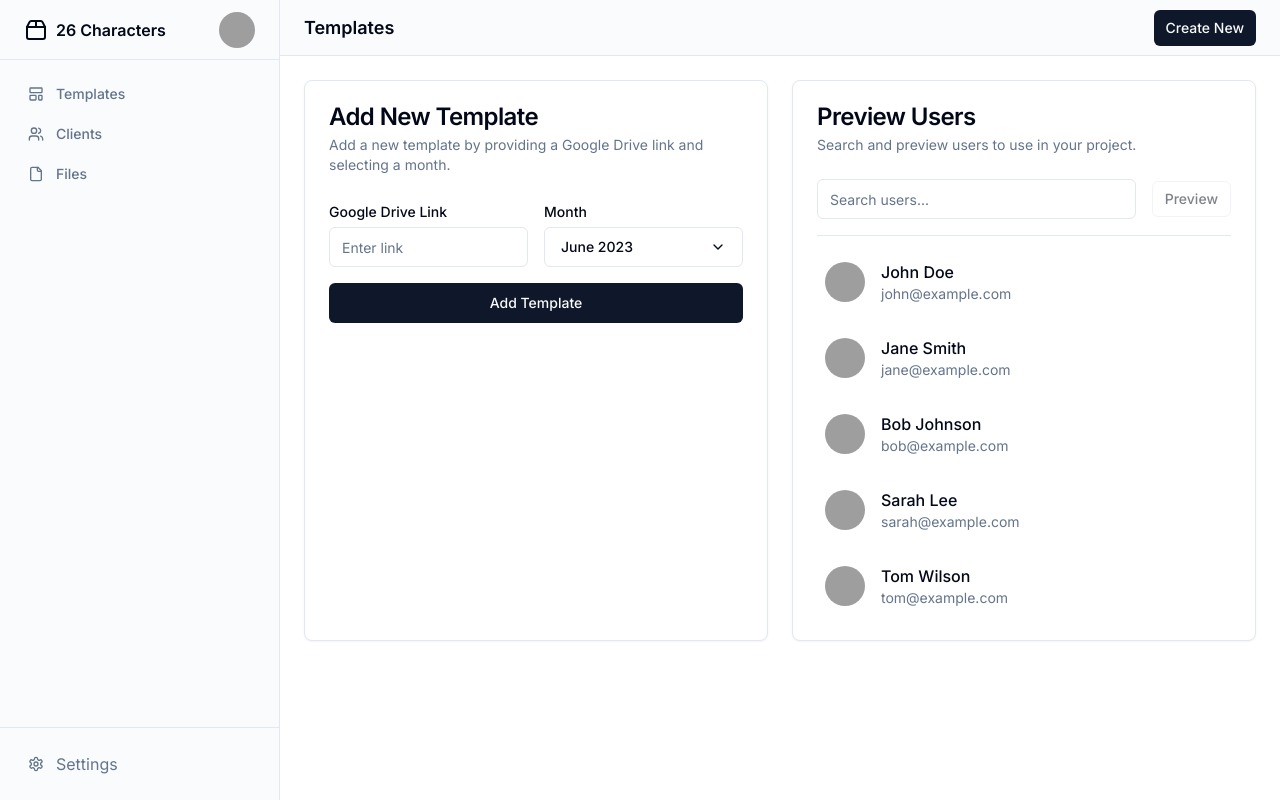
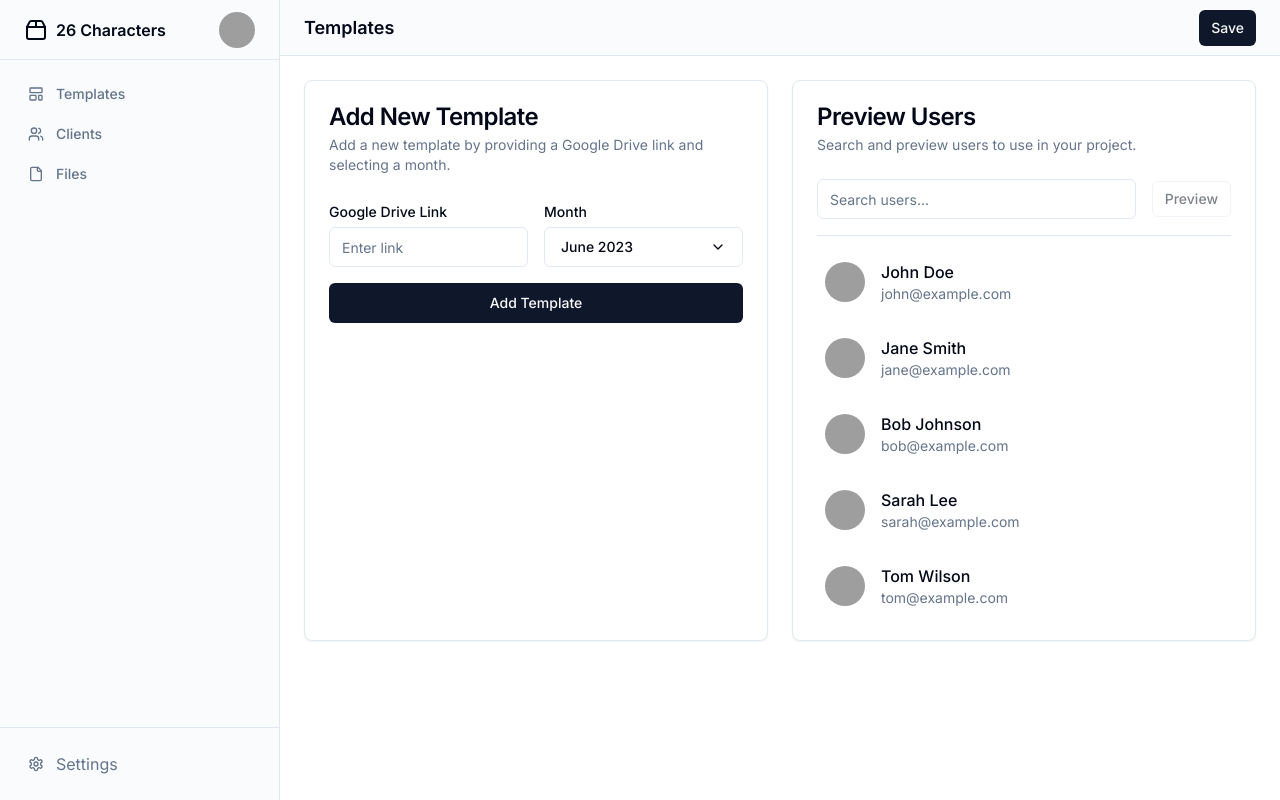
Before and after one commit to lezgoverci/26-characters-app, a Next.js app: page /templates/create in a window 1280 px wide. Built offline with nearby package versions, Linux system fonts and the light colour scheme; grey boxes are pictures that could not be loaded.

Commit message:
redirects to create templates page

```diff
--- a/app/(authenticated)/templates/[id]/page.tsx
+++ b/app/(authenticated)/templates/[id]/page.tsx
@@ -41,7 +41,7 @@ export default function Component() {
       <div className="flex flex-col">
         <header className="flex h-14 items-center justify-between border-b bg-muted/40 px-4 md:px-6">
           <h1 className="text-lg font-semibold">Templates</h1>
-          <Button size="sm">Create New</Button>
+          <Button size="sm">Save</Button>
         </header>
         <main className="flex-1 overflow-auto p-4 md:p-6 md:grid md:grid-cols-2 md:gap-6">
           <div className="grid gap-6">
--- /dev/null
+++ b/app/(authenticated)/templates/create/page.tsx
@@ -0,0 +1,7 @@
+import Templates from "../[id]/page";
+
+export default function TemplatesCreate(){
+    return(
+        <Templates/>
+    )
+}
--- a/app/(authenticated)/templates/page.tsx
+++ b/app/(authenticated)/templates/page.tsx
@@ -1,3 +1,4 @@
+'use client'
 /**
  * v0 by Vercel.
  * @see https://v0.dev/t/ZqmtuBPpN3F
@@ -10,13 +11,15 @@ import { Avatar, AvatarImage, AvatarFallback } from "@/components/ui/avatar"
 import { Table, TableHeader, TableRow, TableHead, TableBody, TableCell } from "@/components/ui/table"
 
 import SideMenu from "@/components/sidemenu"
+import {useRouter} from "next/navigation"
 
 export default function Templates() {
+  const router = useRouter()
   return (
    <>
    <header className="flex h-14 items-center justify-between border-b bg-muted/40 px-4 md:px-6">
           <h1 className="text-lg font-semibold">Templates</h1>
-          <Button size="sm">Create New</Button>
+          <Button size="sm" onClick={() => router.push("/templates/create")}>Create New</Button>
         </header>
         <main className="flex-1 overflow-auto p-4 md:p-6">
           <Table>
```
